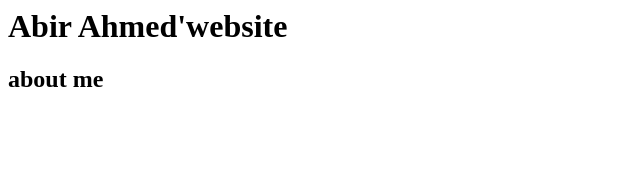
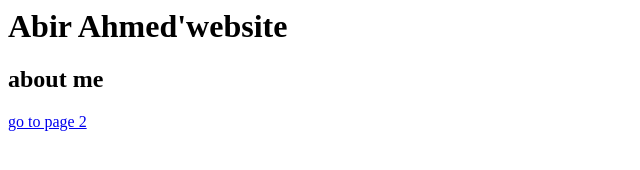
Before and after one commit to abir22-cmd/abir22-cmd.github.io, a plain HTML site: page index.html in a window 1280 px wide. Shown: the full height of the page, 0-640 px from the left. Drawn offline with Linux system fonts and the light colour scheme.

Commit message:
Update index.html

```diff
--- a/index.html
+++ b/index.html
@@ -5,4 +5,5 @@
 <body>
    <h1>Abir Ahmed'website</h1>
    <h2>about me</h2>
+   <a href="page2.html">go to page 2<a/>
 </html>
```
